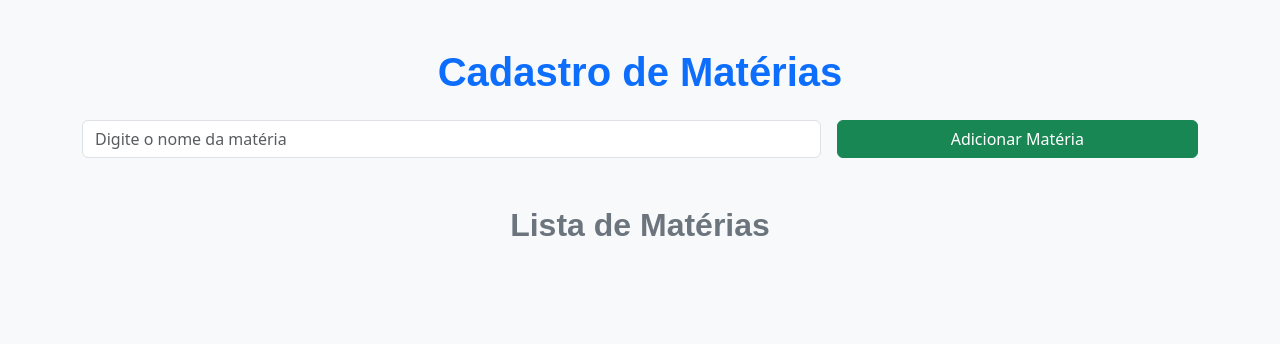
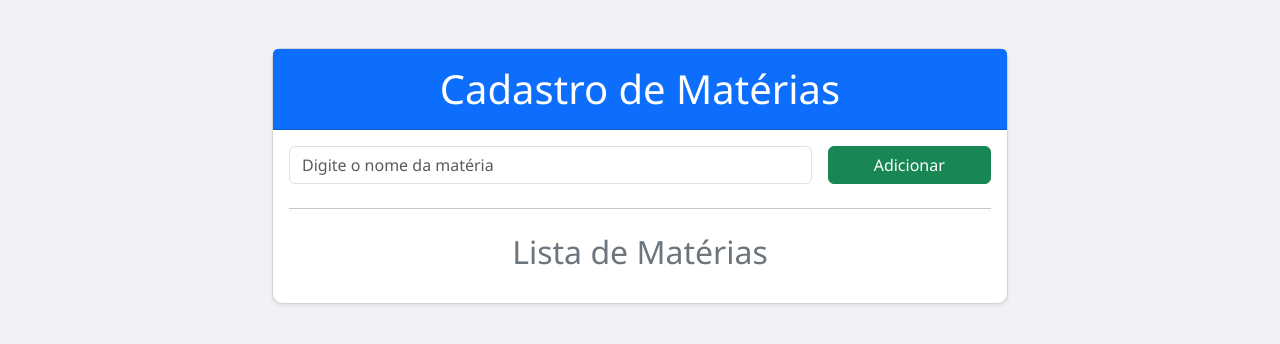
Before and after one commit to whalisson/Directories-old-note, a plain HTML site: page index.html in a window 1280 px wide. Drawn offline with nearby package versions, Linux system fonts and the light colour scheme.

Commit message:
second commit

```diff
--- a/index.html
+++ b/index.html
@@ -1,34 +1,45 @@
 <!DOCTYPE html>
-<html lang="en">
+<html lang="pt">
 <head>
   <meta charset="UTF-8">
   <meta name="viewport" content="width=device-width, initial-scale=1.0">
   <title>Cadastro de Matérias</title>
   <!-- Bootstrap CSS -->
   <link href="https://cdn.jsdelivr.net/npm/bootstrap@5.3.1/dist/css/bootstrap.min.css" rel="stylesheet">
-    <!-- Arquivo CSS Personalizado -->
+  <!-- CSS Personalizado -->
   <link rel="stylesheet" href="style.css">
 </head>
 <body>
   <div class="container py-5">
-        <h1 class="text-center text-primary mb-4">Cadastro de Matérias</h1>
-
+    <div class="row justify-content-center">
+      <div class="col-md-8">
+        <div class="card shadow-sm">
+          <div class="card-header bg-primary text-white text-center py-3">
+            <h1 class="mb-0">Cadastro de Matérias</h1>
+          </div>
+          <div class="card-body">
             <!-- Formulário para adicionar nova matéria -->
             <form id="formMateria" class="row g-3" onsubmit="adicionarMateria(); return false;">
-            <div class="col-md-8">
+              <div class="col-md-9">
                 <input type="text" id="novaMateria" class="form-control" placeholder="Digite o nome da matéria" required>
               </div>
-            <div class="col-md-4">
-                <button type="submit" class="btn btn-success w-100">Adicionar Matéria</button>
+              <div class="col-md-3">
+                <button type="submit" class="btn btn-success w-100">Adicionar</button>
               </div>
             </form>
 
-        <h2 class="text-center text-secondary mt-5">Lista de Matérias</h2>
+            <hr class="my-4">
+
+            <h2 class="text-center text-secondary mb-3">Lista de Matérias</h2>
 
             <!-- Lista de matérias -->
-        <ul id="listaMaterias" class="list-group mt-3">
+            <ul id="listaMaterias" class="list-group">
               <!-- Itens da lista serão gerados dinamicamente -->
             </ul>
+          </div>
+        </div>
+      </div>
+    </div>
   </div>
 
   <!-- Bootstrap JS Bundle -->
--- a/style.css
+++ b/style.css
@@ -1,19 +1,22 @@
-/* Personalização básica */
+/* Definindo uma cor de fundo suave para toda a página */
 body {
-    background-color: #f8f9fa;
+    background: #f0f2f5;
+    font-family: 'Segoe UI', Tahoma, Geneva, Verdana, sans-serif;
   }
 
-h1, h2 {
-    font-family: 'Arial', sans-serif;
-    font-weight: bold;
+  /* Ajustes no card para um visual mais moderno */
+  .card {
+    border-radius: 10px;
   }
 
-.list-group-item {
-    display: flex;
-    align-items: center;
-    gap: 10px;
+  /* Garantindo que o header do card mantenha os cantos arredondados */
+  .card-header {
+    border-top-left-radius: 10px;
+    border-top-right-radius: 10px;
   }
 
-input.form-control {
-    flex: 1;
+  /* Opcional: efeito de hover nos itens da lista para melhorar a interação */
+  .list-group-item:hover {
+    background-color: #f8f9fa;
+    cursor: pointer;
   }
```
Lines whose indentation alone changed are shown as unchanged.
